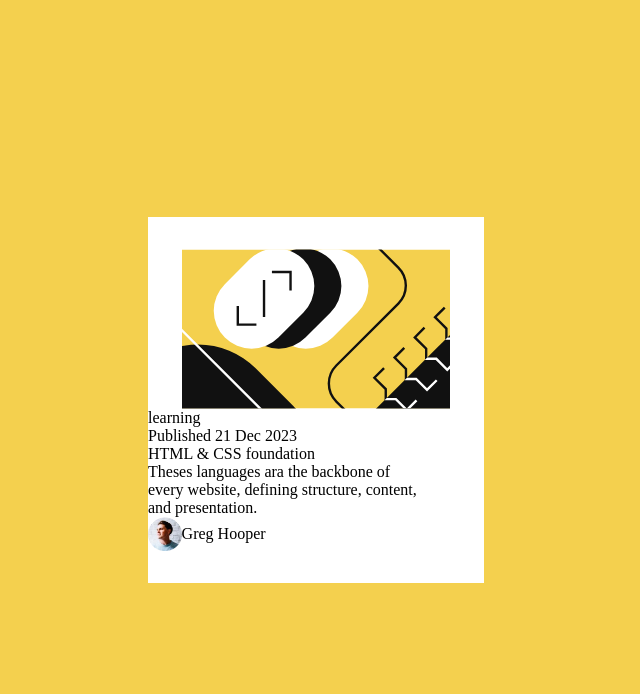
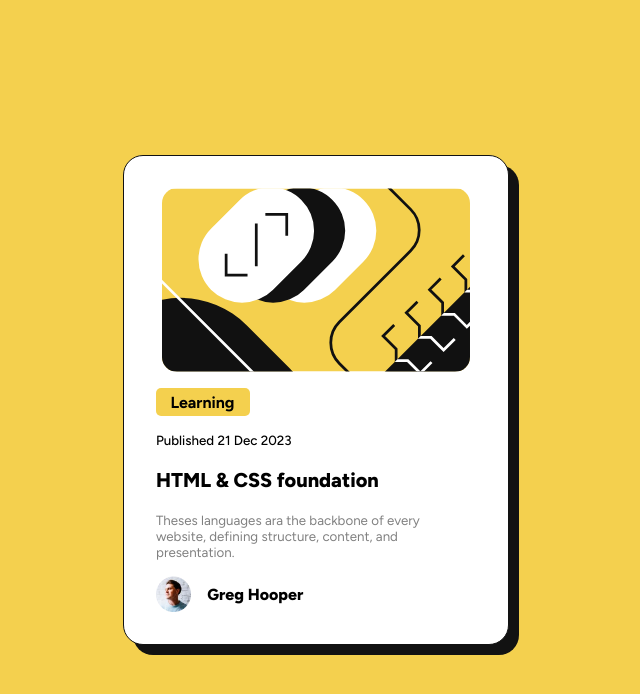
Before and after one commit to raficksz/blog-preview-card-main, a plain HTML site: page index.html in a window 1280 px wide. Shown: the whole page, without its empty margins (324-964 px from the left). Drawn offline with Linux system fonts and the light colour scheme; a script that the page names is missing.

Commit message:
final release frontend mentor

```diff
--- a/index.html
+++ b/index.html
@@ -4,7 +4,7 @@
 <head>
   <meta charset="UTF-8">
   <meta name="viewport" content="width=device-width, initial-scale=1.0">
-  <title></title>
+  <title>Blog Preview</title>
   <link rel="shortcut icon" href="/images/favicon-32x32.png" type="image/x-icon">
   <link rel="stylesheet" href="style.css">
   <script src="script.js"></script>
@@ -16,7 +16,7 @@
       <div class="card">
         <img src="/images/illustration-article.svg" alt="ilustration" class="art">
         <div class="card-content">
-          <p>learning</p>
+          <p>Learning</p>
           <p>Published 21 Dec 2023</p>
           <p>HTML & CSS foundation</p>
           <div class="word-break">
--- a/style.css
+++ b/style.css
@@ -1,10 +1,20 @@
+@import url('https://fonts.googleapis.com/css2?family=Figtree:ital,wght@0,300;0,400;0,500;0,600;0,700;0,800;0,900;1,300;1,400;1,500;1,600;1,700;1,800;1,900&display=swap');
 *{
   margin: 0;
   padding: 0;
+  font-family: 'Figtree', sans-serif;
+}
+/* colors */
+:root{
+  --yellow: #f4d04e;
+  --white: #ffffff;
+  --gray: hsl(0, 0%, 50%);
+  --black: hsl(0, 0%, 7%)
 }
 body{
-  background-color: hsl(47, 88%, 63%);
+  background-color:var(--yellow);
 }
+
 .content{
   display: flex;
   justify-content: center;
@@ -12,11 +22,47 @@ body{
   align-items: center;
 }
 .card{
-  background-color: hsl(0, 0%, 100%);
+  background-color: var(--white);
   display: flex;
   flex-direction: column;
   padding:2em 0 2em 0;
+  border:solid 1px var(--black);
+  box-shadow: 10px 10px var(--black);
+  border-radius: 20px;
+  transition: .5s;
 }
+.card:hover{
+  cursor: pointer;
+  box-shadow: 15px 15px var(--black);
+
+}
+.card>img{
+  border-radius:15px;
+}
+.card-content{
+  margin-left: 2em;
+
+}
+.card-content>p{
+margin: 1em 0 1em 0;
+}
+.card-content>p:first-child{
+  background-color: var(--yellow);
+  width: 19%;
+  padding: .3em .8em .3em .9em;
+  border-radius: 5px ;
+  font-weight: 700;
+}
+.card-content>p:nth-child(2){
+font-size: 10pt;
+font-weight: 500;
+}
+
+.card-content>p:nth-child(3){
+  font-weight: 800;
+  font-size: 15pt;
+}
+
 .art{
   max-width: 80%;
   display: flex;
@@ -26,10 +72,40 @@ body{
   max-width: 10%;
 }
 .word-break{
-  inline-size: 17em;
+  inline-size: 22rem;
   overflow-wrap:break-word;
+}
+.word-break>p{
+  width: 80%;
+  font-size: 10pt;
+  color: var(--gray);
+  font-weight: 400;
 }
 .user{
   display: flex;
   align-items: center;
+  margin: 1em 0 0 0;
 }
+.user>p{
+  font-weight: 800;
+  margin-left: 1em;
+}
+@media (max-width: 375px) {
+  .card{
+    width: 85%;
+    padding-top:1.5em;
+    padding-bottom: 1.5em;
+  }
+  .card>img{
+    max-width: 88%;
+  }
+  .card-content>p:first-child{
+    background-color: var(--yellow);
+    width: 19%;
+    padding: .3em .9em .3em .9em;
+    font-size: 10pt;
+  }
+  .user{
+    margin-top: 2em;
+  }
+}
```
Also changed, not shown: script.js (deleted).
